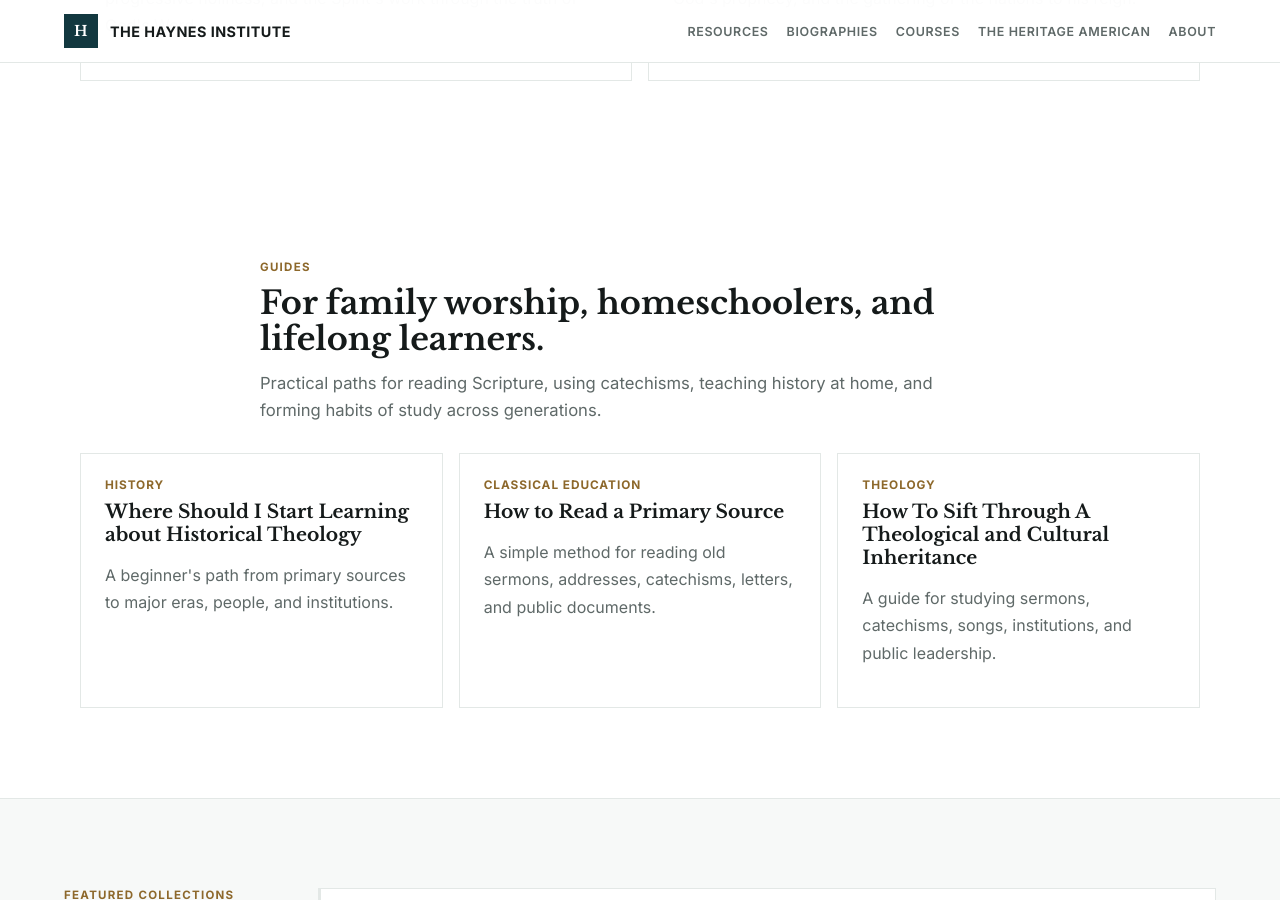
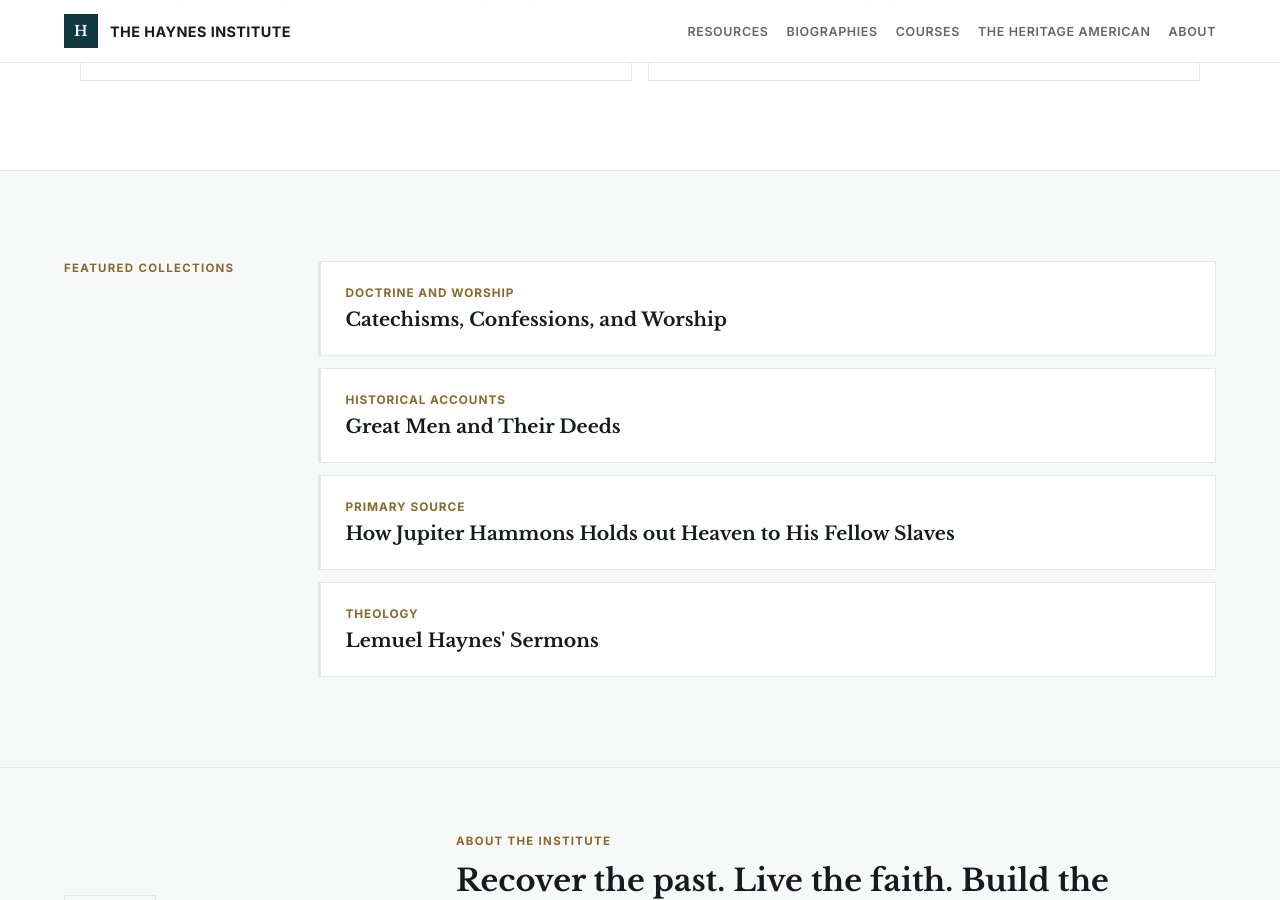
Before and after one commit to devguykyle/haynes-institute, a Jekyll site: the page built from index.md, in a window 1280 px wide and 900 px high, scrolled down 2089 px. Built offline with Jekyll 4.4.1, drawn with Linux system fonts in a browser that asks for light colours.

Commit message:
removed guides

```diff
--- a/_guides/black-church-study.md
+++ /dev/null
@@ -1,14 +0,0 @@
----
-title: How To Sift Through A Theological and Cultural Inheritance
-kicker: Theology
-summary: A guide for studying sermons, catechisms, songs, institutions, and public leadership.
-order: 3
----
-
-# How To Sift Through A Theological and Cultural Inheritance
-
-The Black church has often been more than a Sunday institution. It has been a place of worship, education, leadership, mutual aid, political courage, and family formation.
-
-## Study Path
-
-Begin with sermons and catechisms. Then study the institutions those texts served: congregations, denominations, schools, newspapers, conferences, and benevolent societies.
--- a/_guides/black-history-starting-point.md
+++ /dev/null
@@ -1,17 +0,0 @@
----
-title: Where Should I Start Learning about Historical Theology
-kicker: History
-summary: A beginner's path from primary sources to major eras, people, and institutions.
-order: 1
----
-
-# Where Should I Start Learning about Historical Theology
-
-Start with sources and timelines before arguments. A reader should know the broad shape of the story, then return to the debates with better judgment.
-
-## First Path
-
-1. Read a short timeline of African American history.
-2. Study one primary source from slavery, one from Reconstruction, one from the Black church, and one from the civil rights era.
-3. Learn the names of local institutions: churches, schools, newspapers, mutual aid societies, and civic organizations.
-4. Keep a notebook of people, dates, questions, and sources.
--- a/_guides/primary-source-method.md
+++ /dev/null
@@ -1,20 +0,0 @@
----
-title: How to Read a Primary Source
-kicker: Classical Education
-summary: A simple method for reading old sermons, addresses, catechisms, letters, and public documents.
-order: 2
----
-
-# How to Read a Primary Source
-
-A primary source should not be skimmed for a slogan. Read it as a whole document written by a real person in a real historical moment.
-
-## Questions to Ask
-
-- Who wrote this?
-- When and where was it written?
-- Who was supposed to hear or read it?
-- What problem is the author trying to answer?
-- What words need historical definition?
-- What claims are theological, moral, political, or practical?
-- What should a modern reader admire, question, or investigate further?
--- a/index.md
+++ b/index.md
@@ -80,23 +80,7 @@ body_class: home
   </div>
 </section>
 
-<section class="section">
-  <div class="section__header">
-    <p class="eyebrow">Guides</p>
-    <h2>For family worship, homeschoolers, and lifelong learners.</h2>
-    <p class="section__intro">Practical paths for reading Scripture, using catechisms, teaching history at home, and forming habits of study across generations.</p>
-  </div>
-  <div class="guide-grid">
-    {% assign guides = site.guides | sort: "order" %}
-    {% for guide in guides limit: 3 %}
-      <a class="guide-card" href="{{ guide.url | relative_url }}">
-        <span>{{ guide.kicker }}</span>
-        <h3>{{ guide.title }}</h3>
-        <p>{{ guide.summary }}</p>
-      </a>
-    {% endfor %}
-  </div>
-</section>
+
 
 <section class="section section--split section--sources">
   <div>
```
